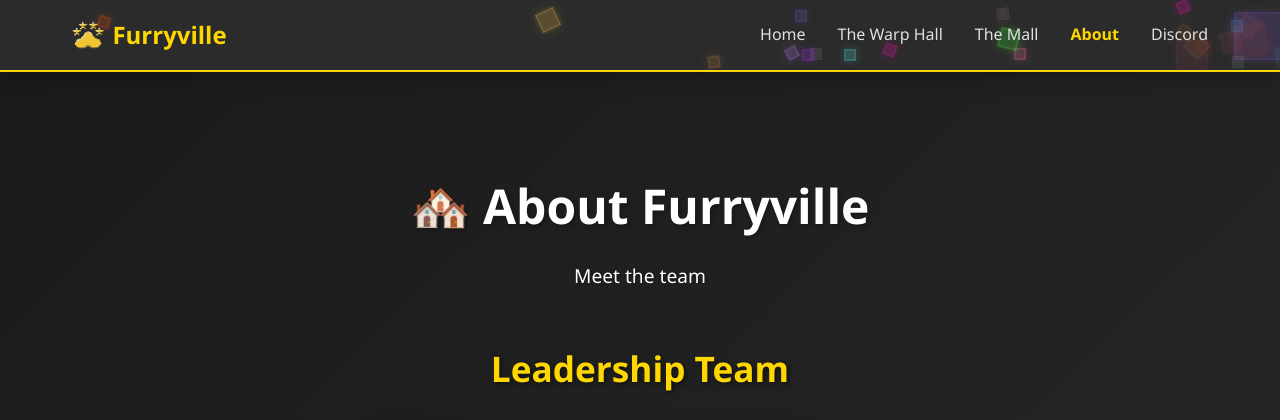
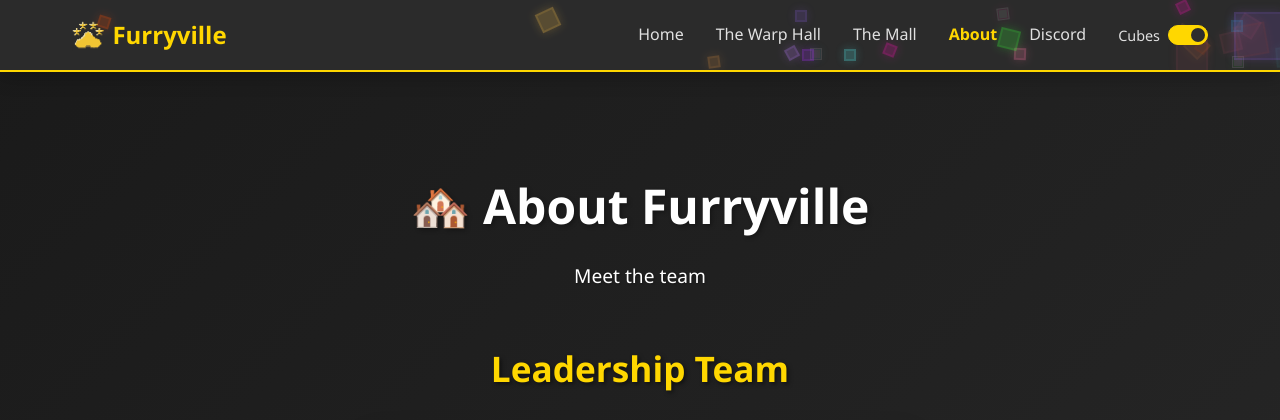
Before and after one commit to Postman67/furryville-index, a Flask app: page /about in a window 1280 px wide. Shown: the top 420 px of the page. Run offline with Flask 3, Linux system fonts and the light colour scheme.

Commit message:
Added cubes toggle

```diff
--- a/static/css/style.css
+++ b/static/css/style.css
@@ -89,6 +89,81 @@
 .nav-menu a.active {
     color: #ffd700;
     font-weight: 600;
+}
+
+/* Cube Animation Toggle */
+.cube-toggle-container {
+    display: flex;
+    align-items: center;
+}
+
+.cube-toggle-label {
+    display: flex;
+    align-items: center;
+    gap: 0.5rem;
+    cursor: pointer;
+    color: #e0e0e0;
+    font-size: 0.9rem;
+    font-weight: 500;
+}
+
+.toggle-text {
+    transition: color 0.3s ease;
+}
+
+.cube-toggle-label:hover .toggle-text {
+    color: #87ceeb;
+}
+
+.toggle-switch {
+    position: relative;
+    width: 40px;
+    height: 20px;
+}
+
+.toggle-switch input {
+    opacity: 0;
+    width: 0;
+    height: 0;
+}
+
+.toggle-slider {
+    position: absolute;
+    cursor: pointer;
+    top: 0;
+    left: 0;
+    right: 0;
+    bottom: 0;
+    background-color: #444;
+    transition: 0.3s;
+    border-radius: 20px;
+    border: 1px solid #666;
+}
+
+.toggle-slider:before {
+    position: absolute;
+    content: "";
+    height: 14px;
+    width: 14px;
+    left: 2px;
+    bottom: 2px;
+    background-color: #e0e0e0;
+    transition: 0.3s;
+    border-radius: 50%;
+}
+
+input:checked + .toggle-slider {
+    background-color: #ffd700;
+    border-color: #ffd700;
+}
+
+input:checked + .toggle-slider:before {
+    transform: translateX(20px);
+    background-color: #2d2d2d;
+}
+
+.toggle-slider:hover {
+    box-shadow: 0 0 5px rgba(255, 215, 0, 0.3);
 }
 
 /* Main Content */
--- a/static/js/cube-animation.js
+++ b/static/js/cube-animation.js
@@ -279,8 +279,11 @@
         this.cubes = [];
         this.lastTime = 0;
         this.spawnTimer = 0;
+        this.isRunning = true;
+        this.animationId = null;
 
         this.setupContainer();
+        this.setupToggle();
         this.start();
     }
 
@@ -297,6 +300,46 @@
         this.container.appendChild(cubeBackground);
     }
 
+    setupToggle() {
+        const toggle = document.getElementById('cubeToggle');
+        if (toggle) {
+            // Load saved preference from localStorage
+            const savedState = localStorage.getItem('cubeAnimationEnabled');
+            if (savedState !== null) {
+                const isEnabled = savedState === 'true';
+                toggle.checked = isEnabled;
+                this.isRunning = isEnabled;
+                if (!isEnabled) {
+                    this.hideAllCubes();
+                }
+            }
+
+            // Listen for toggle changes
+            toggle.addEventListener('change', () => {
+                this.isRunning = toggle.checked;
+                localStorage.setItem('cubeAnimationEnabled', this.isRunning.toString());
+
+                if (!this.isRunning) {
+                    this.hideAllCubes();
+                } else {
+                    this.showAllCubes();
+                }
+            });
+        }
+    }
+
+    hideAllCubes() {
+        this.cubes.forEach(cube => {
+            cube.element.style.display = 'none';
+        });
+    }
+
+    showAllCubes() {
+        this.cubes.forEach(cube => {
+            cube.element.style.display = 'block';
+        });
+    }
+
     start() {
         this.animate(0);
     }
@@ -305,10 +348,13 @@
         const deltaTime = Math.min((currentTime - this.lastTime) / 1000, 0.016); // Cap at 60fps
         this.lastTime = currentTime;
 
+        // Only update if animation is running
+        if (this.isRunning) {
             // Spawn new cubes
             this.spawnTimer += deltaTime;
             if (this.spawnTimer >= 1 / CUBE_CONFIG.SPAWN_RATE && this.cubes.length < CUBE_CONFIG.MAX_CUBES) {
-            this.cubes.push(new FloatingCube(this.container));
+                const newCube = new FloatingCube(this.container);
+                this.cubes.push(newCube);
                 this.spawnTimer = 0;
             }
 
@@ -320,8 +366,9 @@
                 }
                 return shouldKeep;
             });
+        }
 
-        requestAnimationFrame(this.animate.bind(this));
+        this.animationId = requestAnimationFrame(this.animate.bind(this));
     }
 }
 
--- a/templates/header.html
+++ b/templates/header.html
@@ -15,6 +15,15 @@
                     <li><a href="{{ url_for('the_mall') }}" {% if request.endpoint == 'the_mall' %}class="active"{% endif %}>The Mall</a></li>
                     <li><a href="/about" {% if request.endpoint == 'about' %}class="active"{% endif %}>About</a></li>
                     <li><a href="https://discord.gg/FnuupnnhHJ" target="_blank" rel="noopener noreferrer" style="color: #e0e0e0; font-weight: 500; text-decoration: none; transition: color 0.3s ease;" onmouseenter="this.style.color='#87ceeb'" onmouseleave="this.style.color='#e0e0e0'" onfocus="this.style.color='#e0e0e0'; this.style.outline='none'" onblur="this.style.color='#e0e0e0'">Discord</a></li>
+                    <li class="cube-toggle-container">
+                        <label class="cube-toggle-label" for="cubeToggle">
+                            <span class="toggle-text">Cubes</span>
+                            <div class="toggle-switch">
+                                <input type="checkbox" id="cubeToggle" checked>
+                                <span class="toggle-slider"></span>
+                            </div>
+                        </label>
+                    </li>
                 </ul>
             </div>
         </nav>
```
Lines whose indentation alone changed are shown as unchanged.
